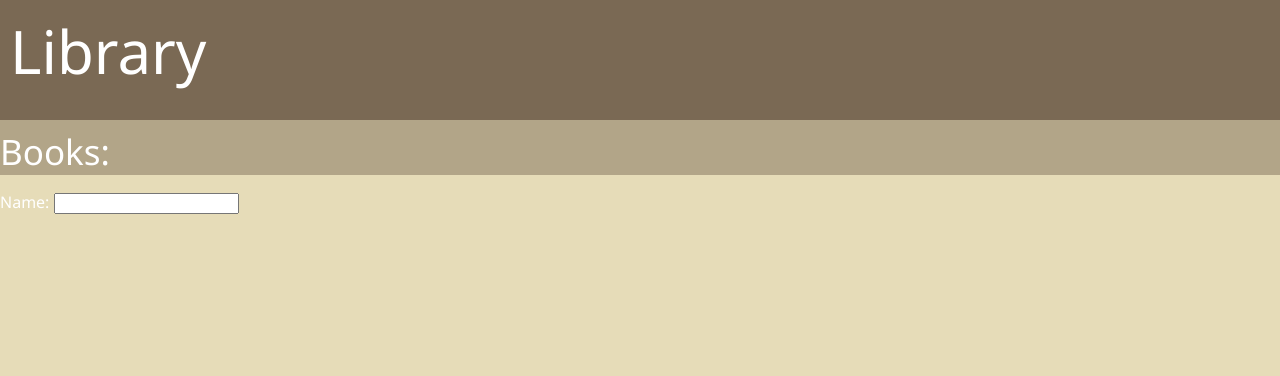
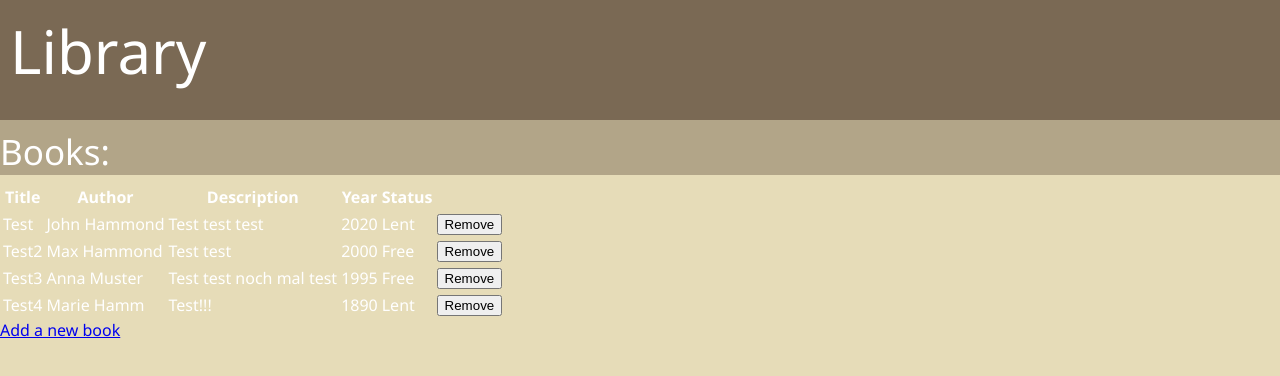
Before and after one commit to aliguent/Library, a website: page library/src/frontend/index.html in a window 1280 px wide. Drawn offline with nearby package versions, Linux system fonts and the light colour scheme.

Commit message:
heutige Änderungen

```diff
--- a/library/src/frontend/index.css
+++ b/library/src/frontend/index.css
@@ -8,7 +8,6 @@ body{
 
 h1{
     font-size: 60px;
-    float: left;
 }
 
 .header-box{
--- a/library/src/frontend/index.html
+++ b/library/src/frontend/index.html
@@ -13,11 +13,53 @@
     <div class="content-box">
         <div class="title">Books:</div>
     </div>
+    <!--<form method="get" action="/api/library">-->
+        <div ng-app="tableApp" ng-controller="controllerApp">
+            <table>
+                <tr>
+                    <th>Title</th>
+                    <th>Author</th>
+                    <th>Description</th>
+                    <th>Year</th>
+                    <th>Status</th>
+                    <th></th>
+                </tr>
+                <tbody ng-repeat="m in Booklist">
+                <tr>
+                    <td>{{m.Title}}</td>
+                    <td>{{m.Author}}</td>
+                    <td>{{m.Description}}</td>
+                    <td>{{m.Year}}</td>
+                    <td>{{m.Status}}</td>
+                    <td><input type="button" ng-click="Remove($index)" value="Remove" /></td>
+                </tr>
+                </tbody>
+            </table>
+        </div>
 
-    <div ng-app="">
-        <p>Name: <input type="text" ng-model="name"></p>
-        <p ng-bind="name"></p>
-    </div>
+        <a href="/newBook.html">Add a new book</a>
+    <!--</form>-->
 
+    <script>
+        var app = angular.module('tableApp', []);
+        app.controller('controllerApp', function ($scope, $window) {
+            $scope.Booklist = [
+                { CustomerId: 1, Title:"Test", Author: "John Hammond", Description: "Test test test", Year:"2020", Status: "Lent" },
+                { CustomerId: 2, Title:"Test2", Author: "Max Hammond", Description: "Test test", Year:"2000", Status: "Free" },
+                { CustomerId: 3, Title:"Test3", Author: "Anna Muster", Description: "Test test noch mal test", Year:"1995", Status: "Free" },
+                { CustomerId: 4, Title:"Test4", Author: "Marie Hamm", Description: "Test!!!", Year:"1890", Status: "Lent" },
+            ];
+
+            $scope.Remove = function (index) {
+                //Find the record using Index from Array.
+                var title = $scope.Booklist[index].Title;
+                if ($window.confirm("Do you want to delete: " + title)) {
+                    //Remove the item from Array using Index.
+                    $scope.Booklist.splice(index, 1);
+                }
+            }
+        });
+
+    </script>
 </body>
 </html>
--- a/library/src/index.js
+++ b/library/src/index.js
@@ -26,7 +26,7 @@ app.post("/api/library/addbook", (req, res) => {
     var newBook = new Booklist(req.body);
     newBook.save()
         .then(item => {
-            res.send("Book saved to database");
+            console.log("Book saved to database");
             res.redirect("/")
         })
         .catch(err => {
```
Also changed, not shown: library/src/frontend/newBook.html (+3 -1 lines).
